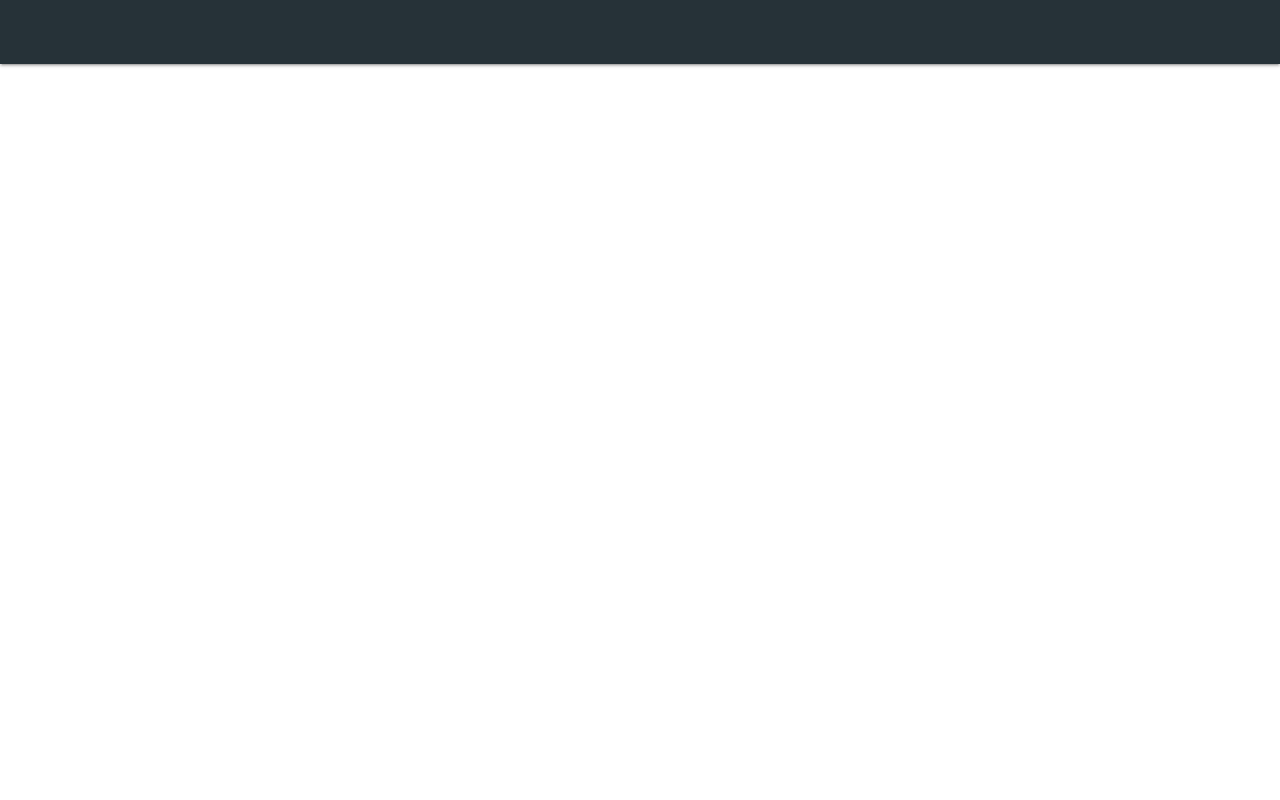
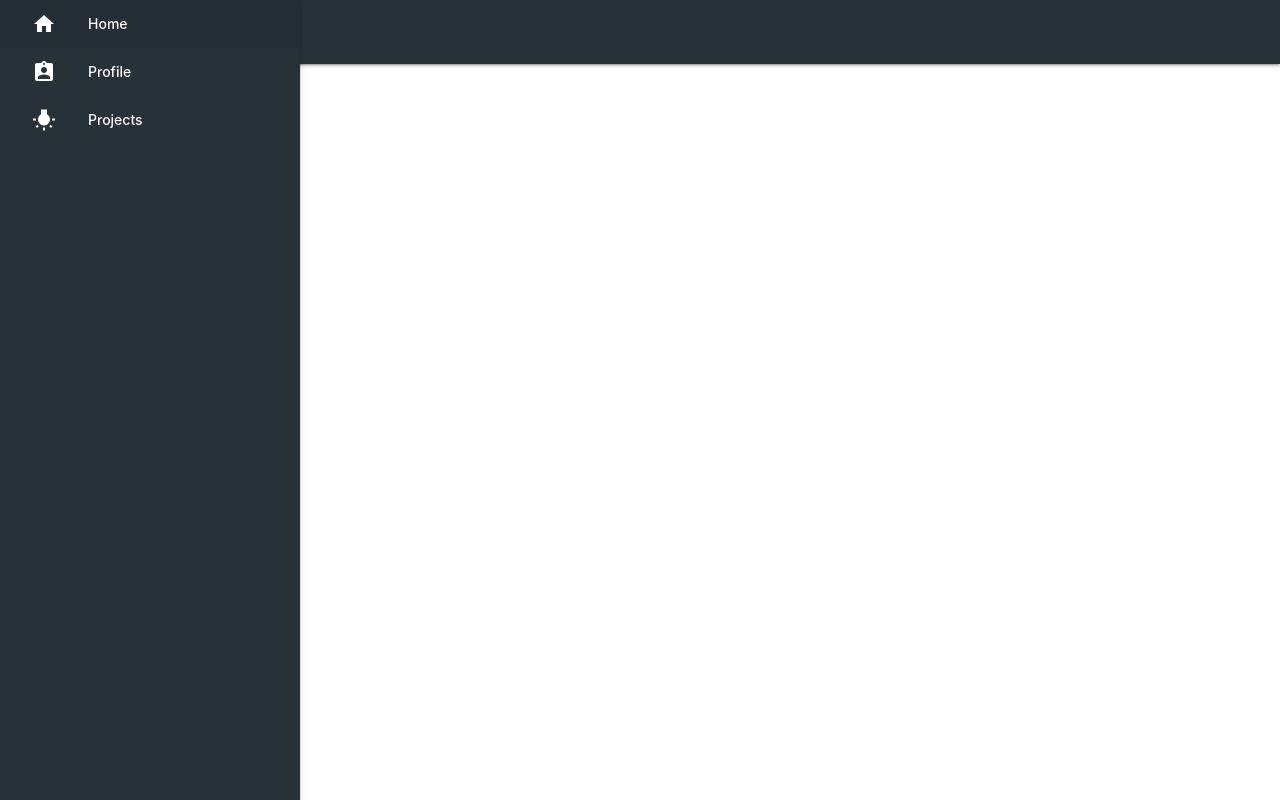
Before and after one commit to sossw1/React-Portfolio, a React (Create React App) app: page / in a window 1280 px wide. Built offline with nearby package versions, Linux system fonts and the light colour scheme.

Commit message:
Sidenav added

```diff
--- a/src/App.js
+++ b/src/App.js
@@ -2,6 +2,7 @@ import React, {Component} from 'react';
 import M from 'materialize-css';
 // Components
 import Navbar from './components/Navbar';
+import Sidenav from './components/Sidenav';
 
 class App extends Component {
   componentDidMount() {
@@ -12,6 +13,7 @@ class App extends Component {
     return(
       <>
         <Navbar />
+        <Sidenav />
       </>
     );
   }
```
